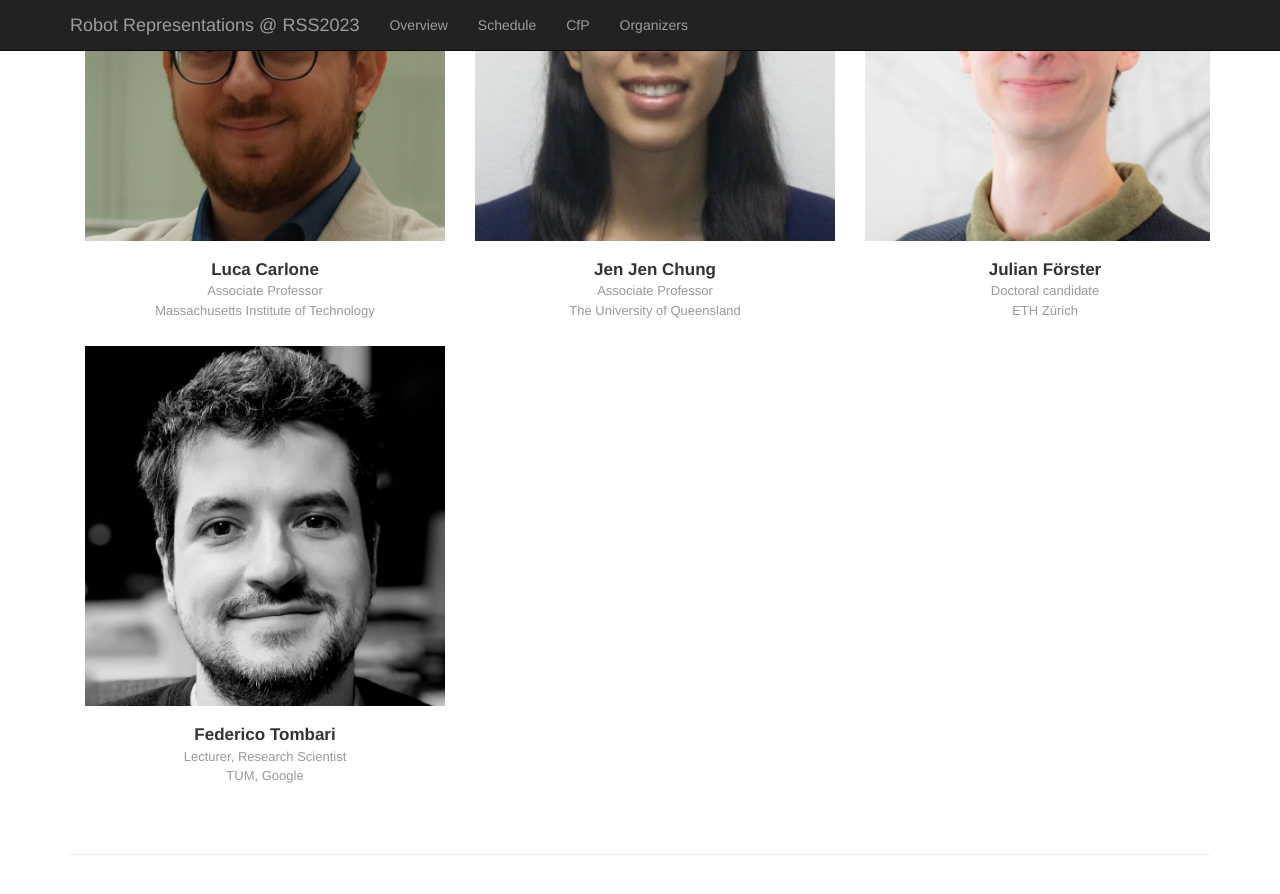
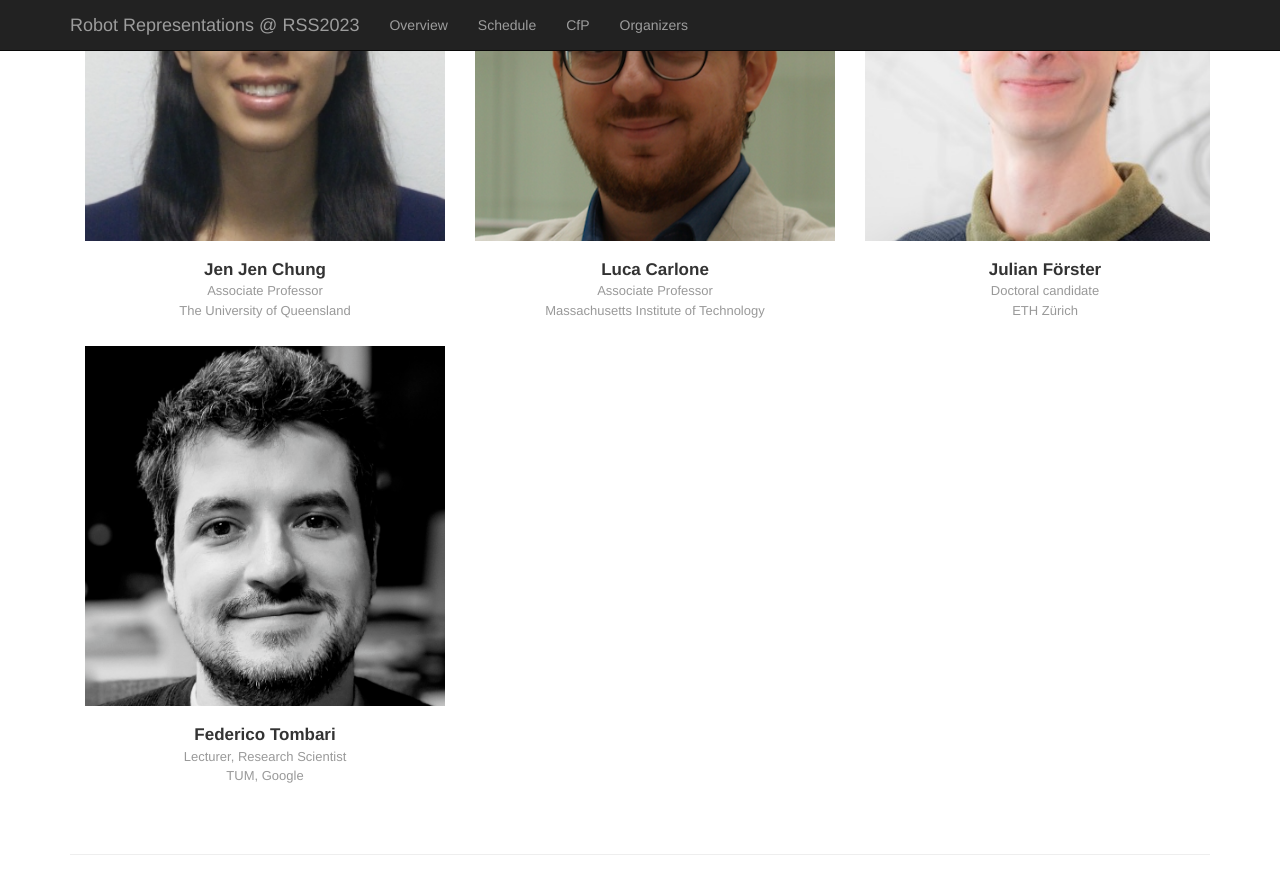
Before and after one commit to MIT-SPARK/robotRepresentations-RSS2023, a Jekyll site: the page built from index.html, in a window 1280 px wide and 900 px high, scrolled down 2617 px. Shown: the top 894 px of the window. Built offline with Jekyll 4.4.1, drawn with Linux system fonts in a browser that asks for light colours; some of the changed lines change nothing that is shown.

Commit message:
update people

```diff
--- a/_data/people.yaml
+++ b/_data/people.yaml
@@ -1,12 +1,12 @@
+- name: Jen Jen Chung
+  image: /assets/images/jenjen.png
+  position: Associate Professor
+  affiliation: The University of Queensland
+
 - name: Luca Carlone
   image: /assets/images/luca.png
   position: Associate Professor
   affiliation: Massachusetts Institute of Technology
-
-- name: Jen Jen Chung
-  image: /assets/images/jenjen.png
-  position: Associate Professor
-  affiliation: The University of Queensland
 
 - name: Julian F&ouml;rster
   image: /assets/images/julian.png
```
